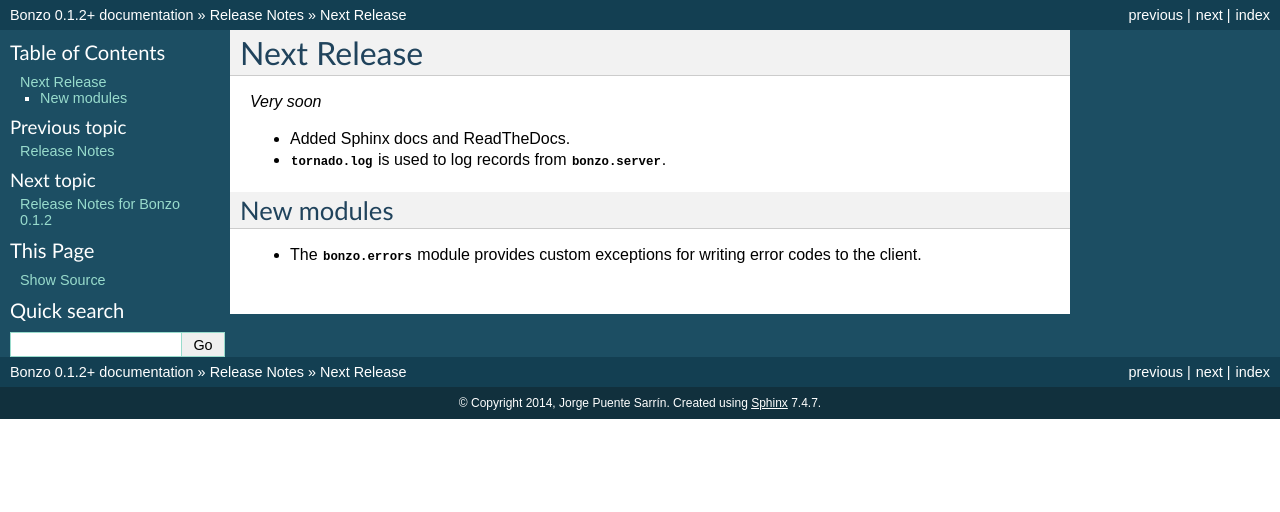
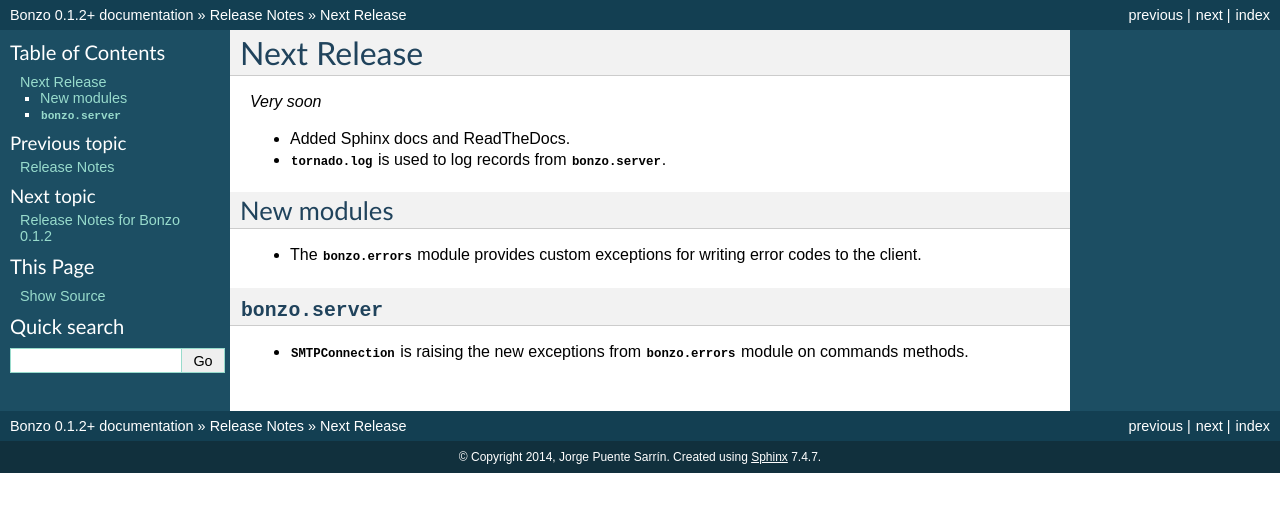
Before and after one commit to puentesarrin/bonzo, a Sphinx documentation site: the page built from docs/releases/next.rst, in a window 1280 px wide. Shown: the top 512 px of the page. Built offline with Sphinx 7.4.7, drawn with Linux system fonts in a browser that asks for light colours.

Commit message:
Improved docs about errors module.

```diff
--- a/docs/releases/next.rst
+++ b/docs/releases/next.rst
@@ -11,3 +11,9 @@ New modules
 
 - The :mod:`bonzo.errors` module provides custom exceptions for writing error
   codes to the client.
+
+:mod:`bonzo.server`
+~~~~~~~~~~~~~~~~~~~
+
+- :class:`~bonzo.server.SMTPConnection` is raising the new exceptions
+  from :mod:`bonzo.errors` module on commands methods.
```
Also changed, not shown: 1 other file.
